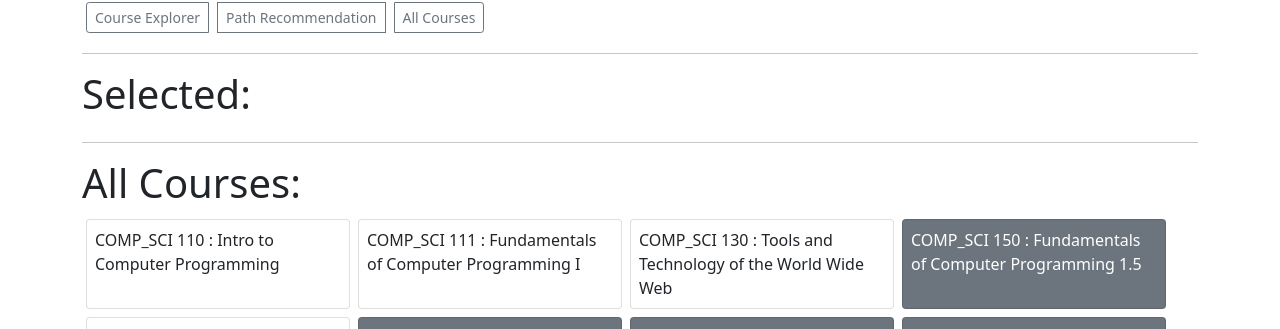
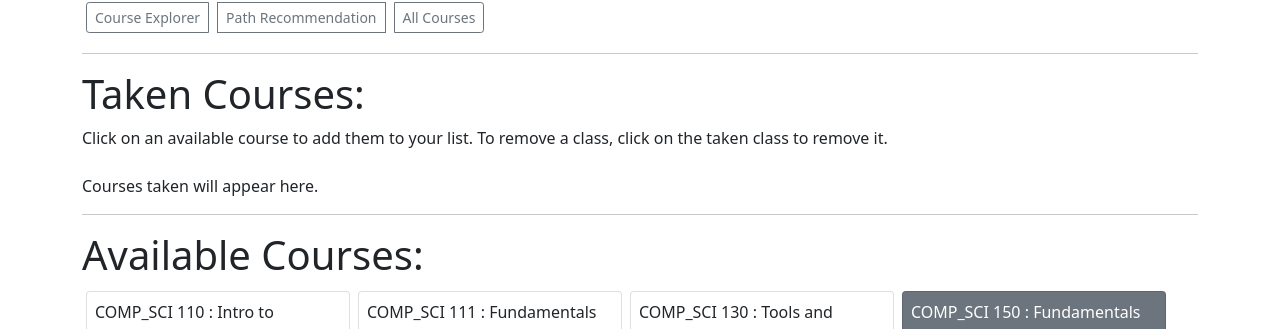
Before and after one commit to 397-f21/crouton.nu, a React (Create React App) app: page / in a window 1280 px wide. Shown: the part 182-511 px from the top of the page. Built offline with nearby package versions, Linux system fonts and the light colour scheme.

Commit message:
Added instructions for users

```diff
--- a/src/components/CourseList.js
+++ b/src/components/CourseList.js
@@ -13,15 +13,18 @@ export const CourseList = () => {
 
         <>
             <hr></hr>
-            <h1> Selected: </h1>
+            <h1> Taken Courses: </h1>
+            <div>Click on an available course to add them to your list. To remove a class, click on the taken class to remove it.</div>
+            <br></br>
             <div className="course-list">
-                {selected.map((course) => <Courses course={course} setSelected={setSelected}
-                                                   selected={selected} coursesArr={coursesArr} canTake={canTake}
-                                                   setCanTake={setCanTake} action={detake}/>)}
+                {selected.length === 0 ? "Courses taken will appear here." :
+                    selected.map((course) => <Courses course={course} setSelected={setSelected}
+                    selected={selected} coursesArr={coursesArr} canTake={canTake}
+                    setCanTake={setCanTake} action={detake}/>)}
             </div>
 
             <hr></hr>
-            <h1> All Courses: </h1>
+            <h1> Available Courses: </h1>
             <div className="course-list">
                 {coursesArr.map((course) => <NotSelectedCourses course={course} setSelected={setSelected}
                                                                 selected={selected} coursesArr={coursesArr}
```
